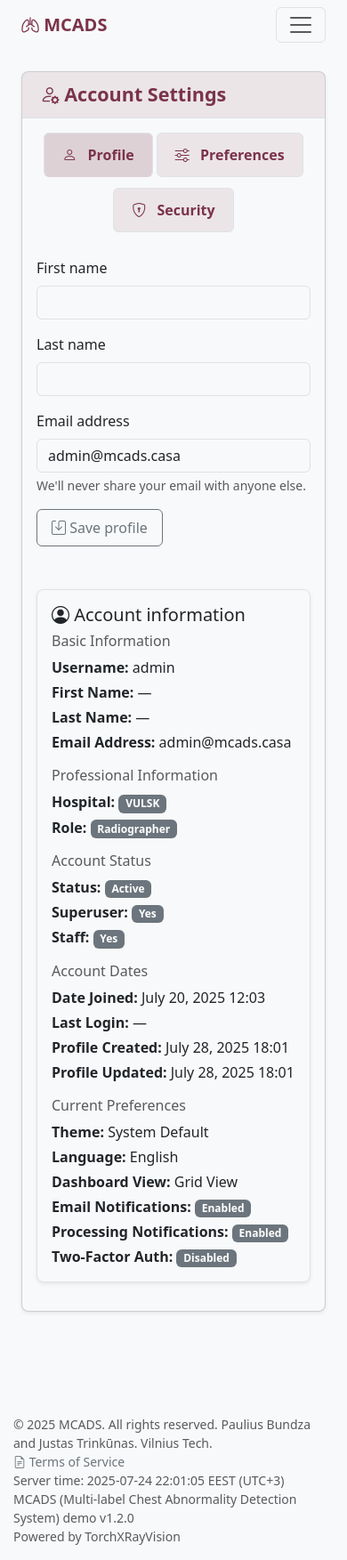
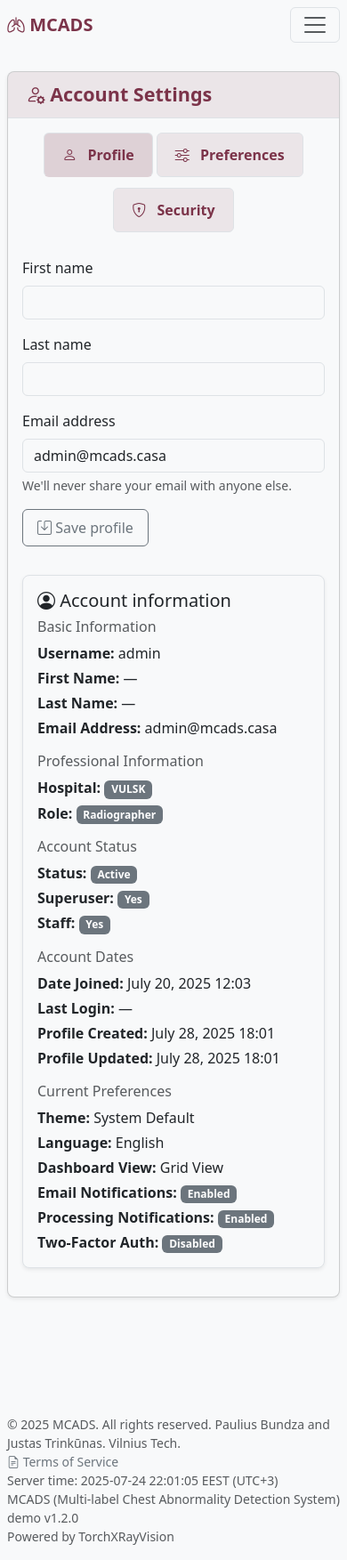
Before and after one commit to PauleNajus/MCADS, a Django app: page /account/settings/ in a window 390 px wide. Shown: the whole page at 89% size. Run offline with Django 5.2, Linux system fonts and the light colour scheme; a user stored in the database is signed in; data comes from the database, SQL or seed files in the repository; some libraries are stand-ins or nearby versions.

Commit message:
Bug fixes.

```diff
--- a/xrayapp/static/xrayapp/css/style.css
+++ b/xrayapp/static/xrayapp/css/style.css
@@ -2013,8 +2013,30 @@
    RESPONSIVE DESIGN - MOBILE OPTIMIZATIONS
    ========================================== */
 @media (max-width: 768px) {
+  /* Remove side margins on mobile - make content full width */
+  .container-fluid .container {
+    max-width: 100% !important;
+    padding-left: 0 !important;
+    padding-right: 0 !important;
+    margin-left: 0 !important;
+    margin-right: 0 !important;
+    width: 100% !important;
+  }
+
+  /* Also ensure container-fluid has minimal side padding */
+  .container-fluid {
+    padding-left: var(--spacing-sm) !important;
+    padding-right: var(--spacing-sm) !important;
+  }
+
+  /* Ensure cards have minimal padding to reach near screen edges */
+  .card {
+    margin-left: 0 !important;
+    margin-right: 0 !important;
+    margin-bottom: var(--spacing-lg);
+  }
+
   /* Base mobile adjustments */
-  .card { margin-bottom: var(--spacing-lg); }
   .advanced-filters .card-body { padding: var(--spacing-lg); }
 
   /* Button groups and actions */
@@ -2161,6 +2183,16 @@
   #languageDropdown .flag-icon {
     font-size: 1em !important;
   }
+
+  /* Account settings mobile spacing - ensure proper spacing between Save profile button and Account information */
+  button[name="update_profile"] {
+    margin-bottom: var(--spacing-lg) !important;
+  }
+
+  /* Create visual separation for Account Information card on mobile */
+  .col-md-6 .card.border {
+    margin-top: var(--spacing-lg) !important;
+  }
 }
 
 /* Extra mobile adjustments for very small screens */
@@ -2210,17 +2242,12 @@
     border-bottom: 1px solid var(--light-border) !important;
   }
 
-  /* Account settings mobile spacing */
-  button[name="update_profile"] {
-    margin-bottom: calc(var(--spacing-lg) * 2) !important;
-  }
-
+  /* Account settings mobile spacing for password form */
   button[name="change_password"] {
     margin-bottom: calc(var(--spacing-lg) * 2) !important;
   }
 
-  /* Create visual separation for Account Information and Danger Zone cards */
-  .card.border,
+  /* Create visual separation for Danger Zone card on very small screens */
   .card.border-warning {
     margin-top: var(--spacing-lg) !important;
   }
--- a/xrayapp/templates/xrayapp/base.html
+++ b/xrayapp/templates/xrayapp/base.html
@@ -267,8 +267,9 @@
                 // Note: CRITICAL MEDICAL DISCLAIMER and FINAL MEDICAL WARNING now use CSS classes directly
             });
 
-            // Check for no records found message
-            if (alertText.includes('No prediction history found with the current filters')) {
+            // Check for no records found message (both English and Lithuanian)
+            if (alertText.includes('No prediction history found with the current filters') ||
+                alertText.includes('Su dabartiniais filtrais nerasta prognozių istorijos')) {
                 alert.classList.add('no-records-info');
             }
 
--- a/xrayapp/templates/xrayapp/saved_records.html
+++ b/xrayapp/templates/xrayapp/saved_records.html
@@ -231,10 +231,9 @@
                 </div>
 
                 {% else %}
-                <div class="alert alert-info">
-                    <i class="fas fa-info-circle me-2"></i>
+                <div class="alert alert-info no-records-info">
                     {% trans "You haven't saved any records yet." %}
-                    <a href="{% url 'prediction_history' %}" class="alert-link">{% trans "Go to prediction history to save records." %}</a>
+                    <a href="{% url 'prediction_history' %}" style="color: #dc3545; text-decoration: none;">{% trans "Go to prediction history to save records." %}</a>
                 </div>
                 {% endif %}
             </div>
```
Also changed, not shown: locale/lt/LC_MESSAGES/django.po, 10 other files.
